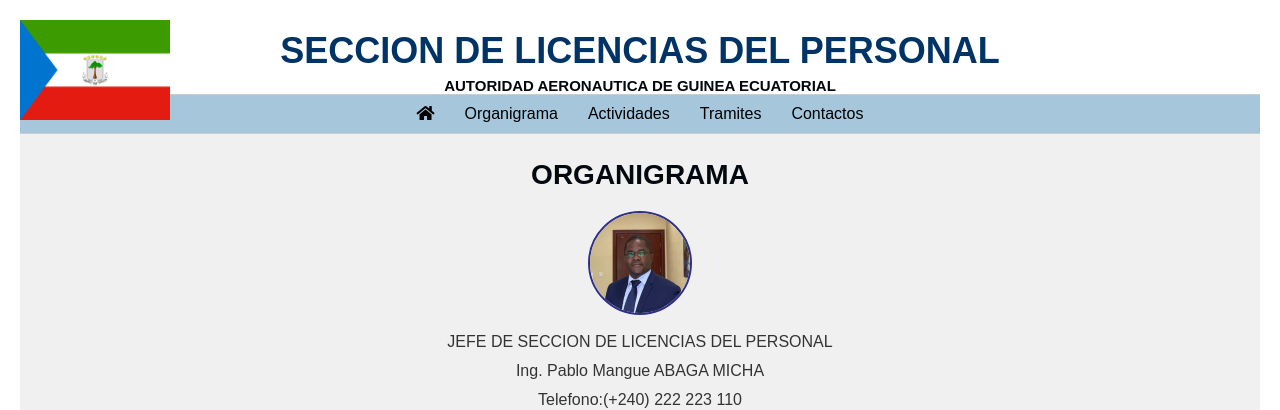
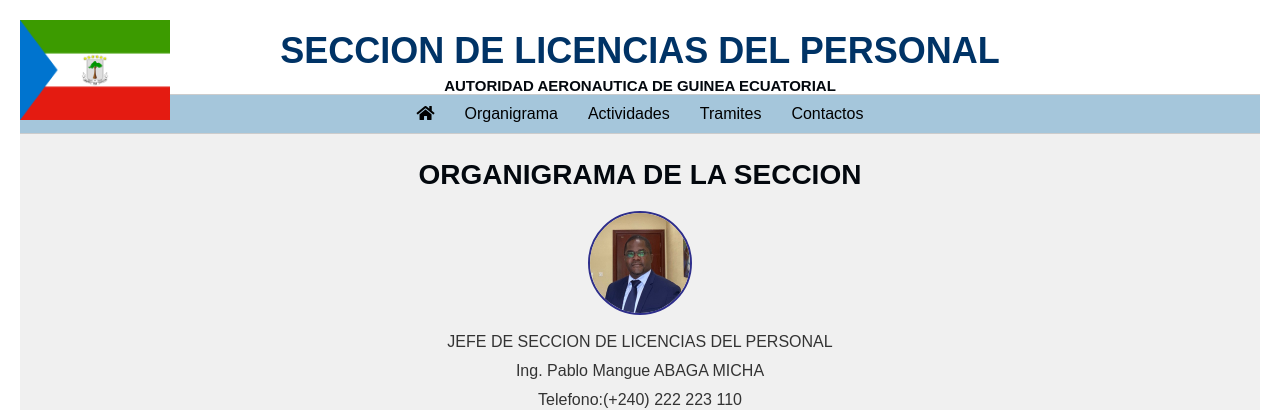
Before and after one commit to FCEB2022/seccionlicencias, a plain HTML site: page index.html in a window 1280 px wide. Shown: the top 410 px of the page. Drawn offline with Linux system fonts and the light colour scheme.

Commit message:
Update index.html

```diff
--- a/index.html
+++ b/index.html
@@ -173,7 +173,7 @@
 
    <!-- Sección ORGANIGRAMA -->
    <section id="Organigrama" class="organograma">
-    <h2 style="font-size: 28px; font-weight: bold; margin-bottom: 20px; ">ORGANIGRAMA</h2>
+    <h2 style="font-size: 28px; font-weight: bold; margin-bottom: 20px; ">ORGANIGRAMA DE LA SECCION</h2>
     <img src="jefe.jpg" alt="Jefe de Sección" class="jefe-img">
     <div class="jefe-caption">
         <p>JEFE DE SECCION DE LICENCIAS DEL PERSONAL</p>
```
